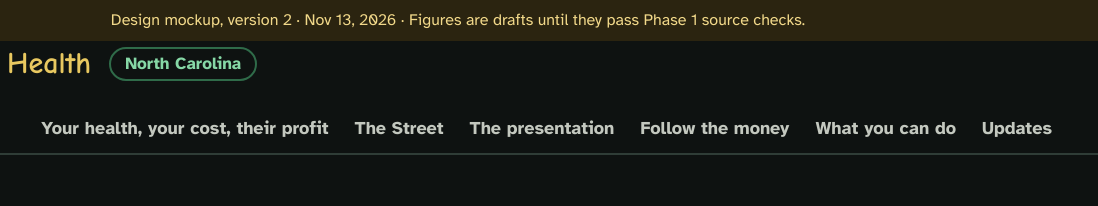
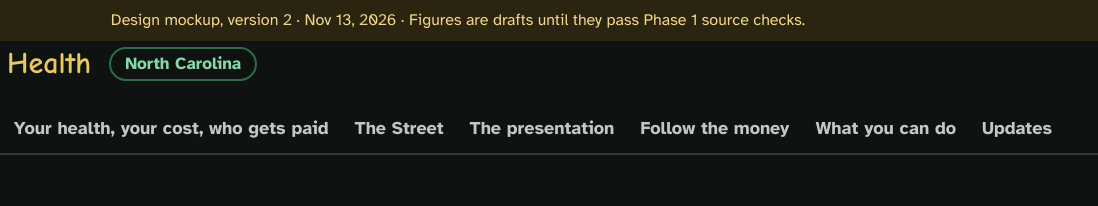
Before and after one commit to tlsman71/dweller, a plain HTML site: page health/mockup/index.html in a window 1280 px wide. Shown: the top 206 px of the page, 182-1280 px from the left. Drawn offline with Linux system fonts and the light colour scheme; a web font is replaced by a local one.

Commit message:
Dweller Health mockup: slide show named 'Your health, your cost, who gets paid' (Tom, Nov 15 19:55)
Co-Authored-By: Claude Opus 5.5 <noreply@anthropic.com>
Claude-Session: https://claude.ai/code/session_01N4HRhuMoFEpvtsBw1FppnM

```diff
--- a/health/mockup/index.html
+++ b/health/mockup/index.html
@@ -296,7 +296,7 @@ footer h3{font-family:var(--chalkfont);font-size:26px;color:var(--chalk);margin-
     </a>
     <span class="place">North Carolina</span>
     <nav class="mainnav" aria-label="Main">
-      <a href="#pictures">Your health, your cost, their profit</a>
+      <a href="#pictures">Your health, your cost, who gets paid</a>
       <a href="#street">The Street</a>
       <a href="#deck">The presentation</a>
       <a href="#money">Follow the money</a>
@@ -314,7 +314,7 @@ footer h3{font-family:var(--chalkfont);font-size:26px;color:var(--chalk);margin-
       <p class="lede">Medicare Advantage, explained one step at a time. Start with the pictures, then scroll down the street, which walks you through who pays, who gets paid, and what you can do about it in North Carolina.</p>
       <a class="btn gold" href="#act">See your enrollment dates</a>
     </div>
-    <div class="shows hero-show" id="pictures" role="group" aria-label="Your health, your cost, their profit: slide show of Dweller Health illustrations">
+    <div class="shows hero-show" id="pictures" role="group" aria-label="Your health, your cost, who gets paid: slide show of Dweller Health illustrations">
       <div class="show" id="show" role="region" aria-roledescription="carousel" aria-label="Dweller Health illustrations">
         <div class="show-frame" id="showframe"></div>
         <div class="show-cap" id="showcap" aria-live="polite"></div>
@@ -500,7 +500,7 @@ footer h3{font-family:var(--chalkfont);font-size:26px;color:var(--chalk);margin-
 
 <script src="../drawings/drawings.js"></script>
 <script>
-/* Hero slide show, "Your health, your cost, their profit" (O45). Only slides whose image Tom approved appear; captions appear once Tom approves them.
+/* Hero slide show, "Your health, your cost, who gets paid" (O45). Only slides whose image Tom approved appear; captions appear once Tom approves them.
    ?drafts=1 shows every slide with a Draft badge, for review only. Deep links: #slide-<id>. */
 (function(){
   var D=window.DH_DRAWINGS||{slides:[]}, drafts=/[?&]drafts=1\b/.test(location.search);
```
